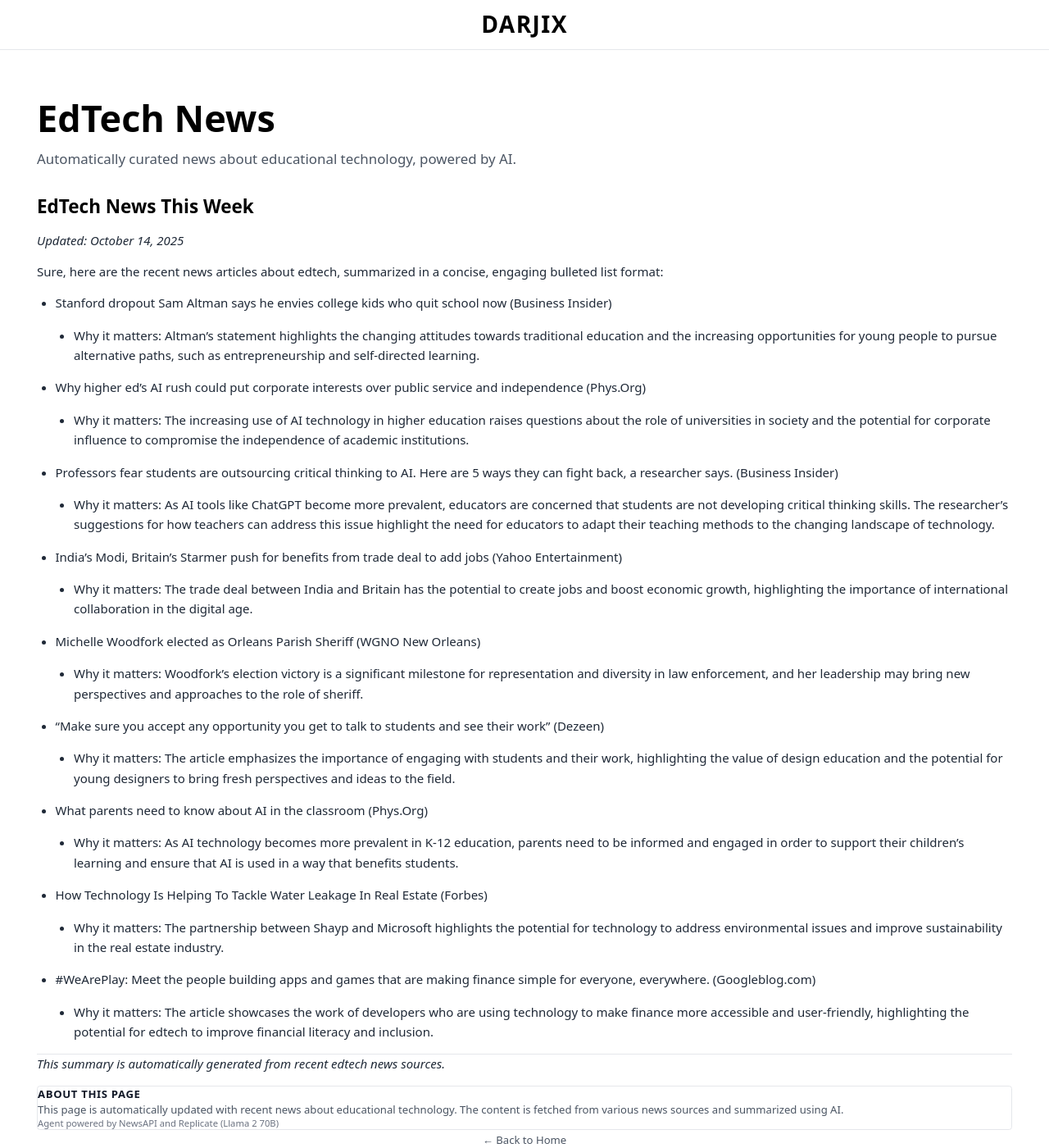
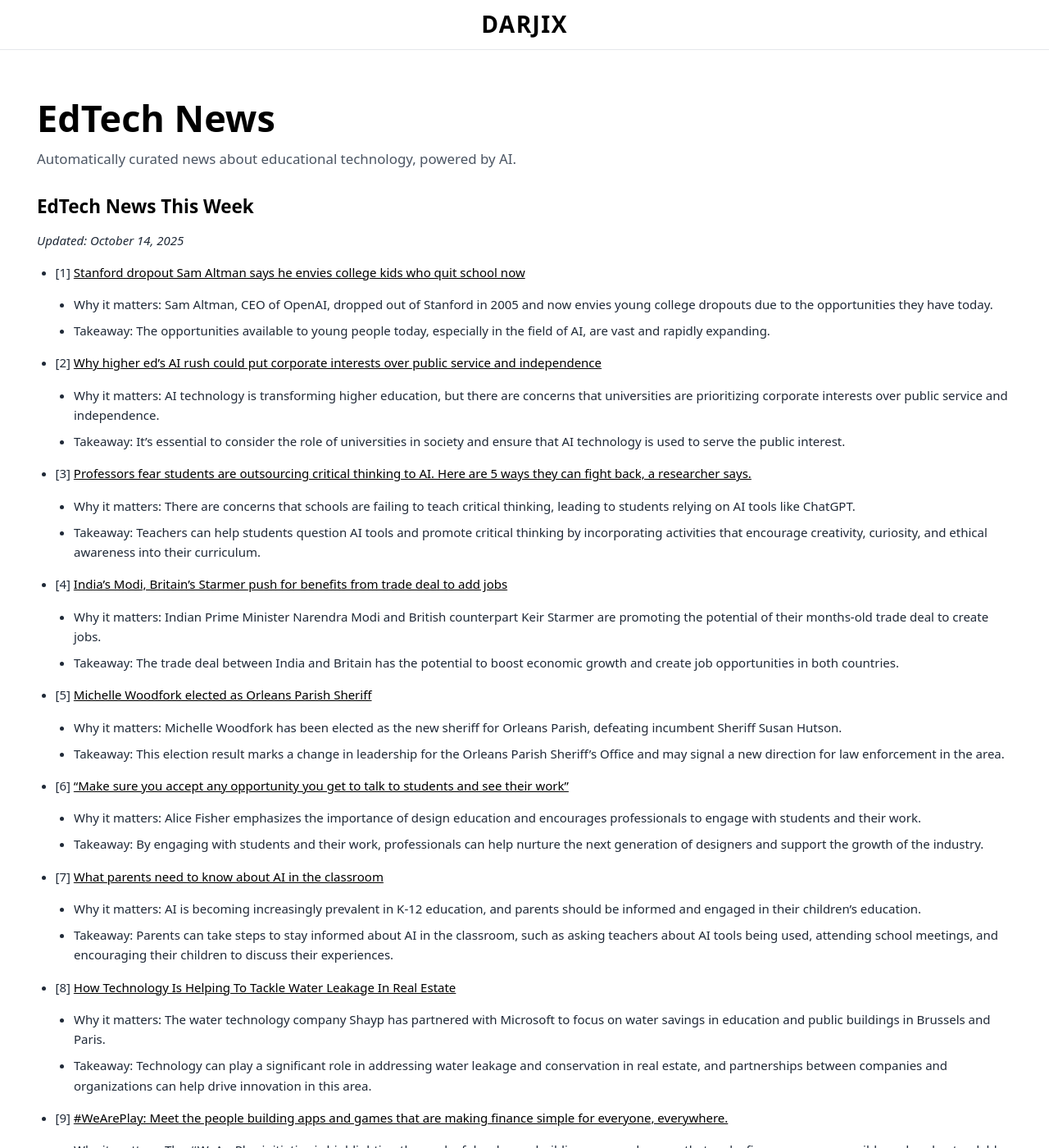
Before and after one commit to saldarji/darjix, a Jekyll site: the page built from news.html, in a window 1280 px wide and 1400 px high. Shown: the whole window at 82% size. Built offline with Jekyll 4.4.1, drawn with Linux system fonts in a browser that asks for light colours; some of the changed text lies outside the part shown.

Commit message:
Update news with clickable article links

```diff
--- a/_includes/edtech-news.md
+++ b/_includes/edtech-news.md
@@ -1,26 +1,33 @@
 # EdTech News This Week
 *Updated: October 14, 2025*
 
- Sure, here are the recent news articles about edtech, summarized in a concise, engaging bulleted list format:
-
-* Stanford dropout Sam Altman says he envies college kids who quit school now (Business Insider)
-	+ Why it matters: Altman's statement highlights the changing attitudes towards traditional education and the increasing opportunities for young people to pursue alternative paths, such as entrepreneurship and self-directed learning.
-* Why higher ed's AI rush could put corporate interests over public service and independence (Phys.Org)
-	+ Why it matters: The increasing use of AI technology in higher education raises questions about the role of universities in society and the potential for corporate influence to compromise the independence of academic institutions.
-* Professors fear students are outsourcing critical thinking to AI. Here are 5 ways they can fight back, a researcher says. (Business Insider)
-	+ Why it matters: As AI tools like ChatGPT become more prevalent, educators are concerned that students are not developing critical thinking skills. The researcher's suggestions for how teachers can address this issue highlight the need for educators to adapt their teaching methods to the changing landscape of technology.
-* India's Modi, Britain's Starmer push for benefits from trade deal to add jobs (Yahoo Entertainment)
-	+ Why it matters: The trade deal between India and Britain has the potential to create jobs and boost economic growth, highlighting the importance of international collaboration in the digital age.
-* Michelle Woodfork elected as Orleans Parish Sheriff (WGNO New Orleans)
-	+ Why it matters: Woodfork's election victory is a significant milestone for representation and diversity in law enforcement, and her leadership may bring new perspectives and approaches to the role of sheriff.
-* "Make sure you accept any opportunity you get to talk to students and see their work" (Dezeen)
-	+ Why it matters: The article emphasizes the importance of engaging with students and their work, highlighting the value of design education and the potential for young designers to bring fresh perspectives and ideas to the field.
-* What parents need to know about AI in the classroom (Phys.Org)
-	+ Why it matters: As AI technology becomes more prevalent in K-12 education, parents need to be informed and engaged in order to support their children's learning and ensure that AI is used in a way that benefits students.
-* How Technology Is Helping To Tackle Water Leakage In Real Estate (Forbes)
-	+ Why it matters: The partnership between Shayp and Microsoft highlights the potential for technology to address environmental issues and improve sustainability in the real estate industry.
-* #WeArePlay: Meet the people building apps and games that are making finance simple for everyone, everywhere. (Googleblog.com)
-	+ Why it matters: The article showcases the work of developers who are using technology to make finance more accessible and user-friendly, highlighting the potential for edtech to improve financial literacy and inclusion.
+* [1] [Stanford dropout Sam Altman says he envies college kids who quit school now](https://www.businessinsider.com/sam-altman-openai-envies-college-dropouts-stanford-devday-2025-10)
+	+ Why it matters: Sam Altman, CEO of OpenAI, dropped out of Stanford in 2005 and now envies young college dropouts due to the opportunities they have today.
+	+ Takeaway: The opportunities available to young people today, especially in the field of AI, are vast and rapidly expanding.
+* [2] [Why higher ed's AI rush could put corporate interests over public service and independence](https://phys.org/news/2025-10-higher-ed-ai-corporate-independence.html)
+	+ Why it matters: AI technology is transforming higher education, but there are concerns that universities are prioritizing corporate interests over public service and independence.
+	+ Takeaway: It's essential to consider the role of universities in society and ensure that AI technology is used to serve the public interest.
+* [3] [Professors fear students are outsourcing critical thinking to AI. Here are 5 ways they can fight back, a researcher says.](https://www.businessinsider.com/researcher-shares-5-ways-teachers-can-stop-ai-replacing-thinking-2025-10)
+	+ Why it matters: There are concerns that schools are failing to teach critical thinking, leading to students relying on AI tools like ChatGPT.
+	+ Takeaway: Teachers can help students question AI tools and promote critical thinking by incorporating activities that encourage creativity, curiosity, and ethical awareness into their curriculum.
+* [4] [India's Modi, Britain's Starmer push for benefits from trade deal to add jobs](https://www.yahoo.com/news/articles/indias-modi-britains-starmer-push-084123681.html)
+	+ Why it matters: Indian Prime Minister Narendra Modi and British counterpart Keir Starmer are promoting the potential of their months-old trade deal to create jobs.
+	+ Takeaway: The trade deal between India and Britain has the potential to boost economic growth and create job opportunities in both countries.
+* [5] [Michelle Woodfork elected as Orleans Parish Sheriff](https://wgno.com/yleh/michelle-woodfork-elected-as-orleans-parish-sheriff/)
+	+ Why it matters: Michelle Woodfork has been elected as the new sheriff for Orleans Parish, defeating incumbent Sheriff Susan Hutson.
+	+ Takeaway: This election result marks a change in leadership for the Orleans Parish Sheriff's Office and may signal a new direction for law enforcement in the area.
+* [6] ["Make sure you accept any opportunity you get to talk to students and see their work"](https://www.dezeen.com/2025/10/07/students-alice-fisher-opinion/)
+	+ Why it matters: Alice Fisher emphasizes the importance of design education and encourages professionals to engage with students and their work.
+	+ Takeaway: By engaging with students and their work, professionals can help nurture the next generation of designers and support the growth of the industry.
+* [7] [What parents need to know about AI in the classroom](https://phys.org/news/2025-10-parents-ai-classroom.html)
+	+ Why it matters: AI is becoming increasingly prevalent in K-12 education, and parents should be informed and engaged in their children's education.
+	+ Takeaway: Parents can take steps to stay informed about AI in the classroom, such as asking teachers about AI tools being used, attending school meetings, and encouraging their children to discuss their experiences.
+* [8] [How Technology Is Helping To Tackle Water Leakage In Real Estate](https://www.forbes.com/sites/jamiehailstone/2025/10/10/how-technology-is-helping-to-tackle-water-leakage-in-real-estate/)
+	+ Why it matters: The water technology company Shayp has partnered with Microsoft to focus on water savings in education and public buildings in Brussels and Paris.
+	+ Takeaway: Technology can play a significant role in addressing water leakage and conservation in real estate, and partnerships between companies and organizations can help drive innovation in this area.
+* [9] [#WeArePlay: Meet the people building apps and games that are making finance simple for everyone, everywhere.](https://android-developers.googleblog.com/2025/10/weareplay-meet-people-building-apps-and.html)
+	+ Why it matters: The #WeArePlay initiative is highlighting the work of developers building apps and games that make finance more accessible and understandable for everyone.
+	+ Takeaway: The #WeArePlay initiative is promoting innovation and creativity in the finance industry, making financial literacy more accessible to a wider audience.
 
 ---
 *This summary is automatically generated from recent edtech news sources.*
```
